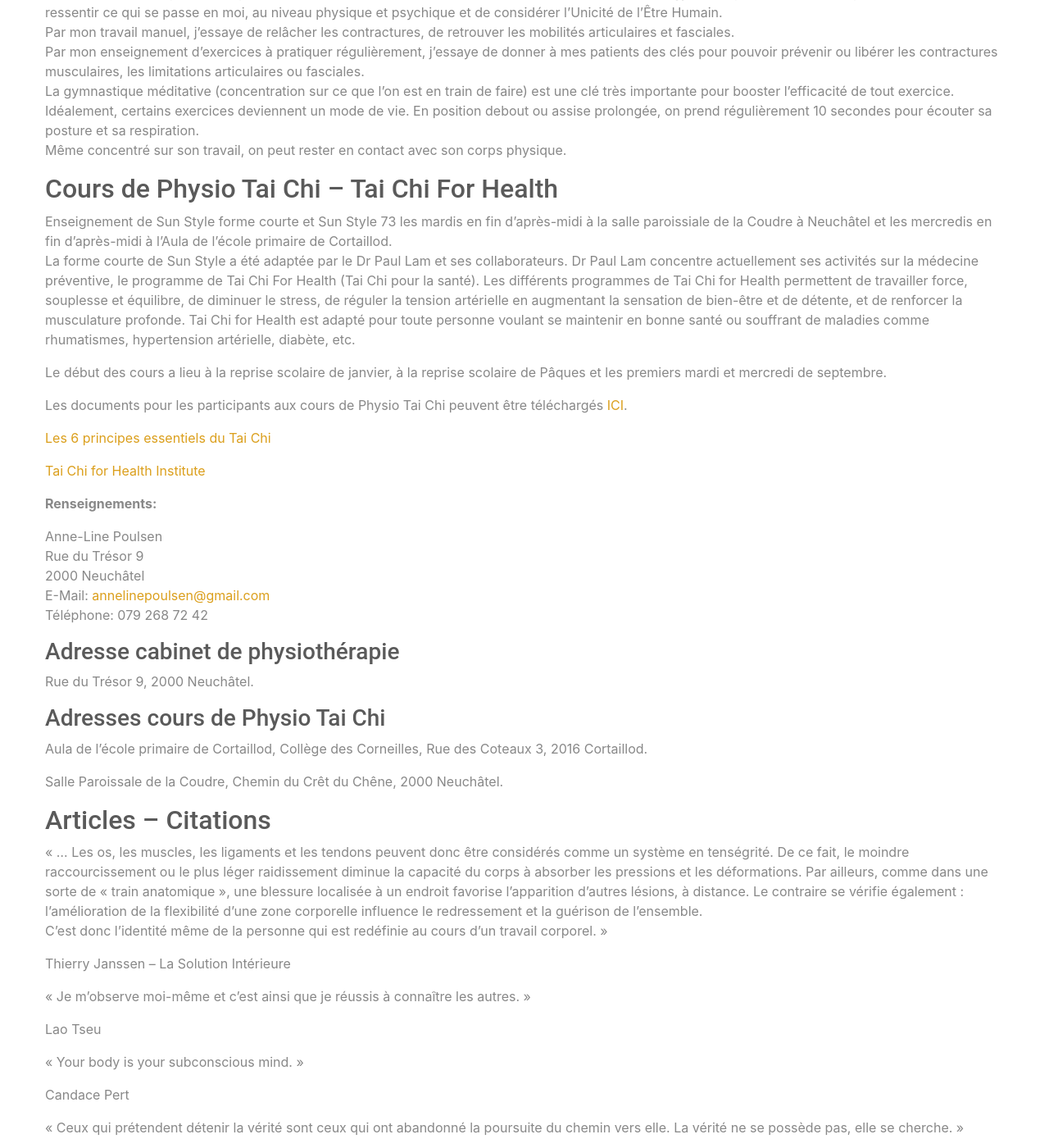
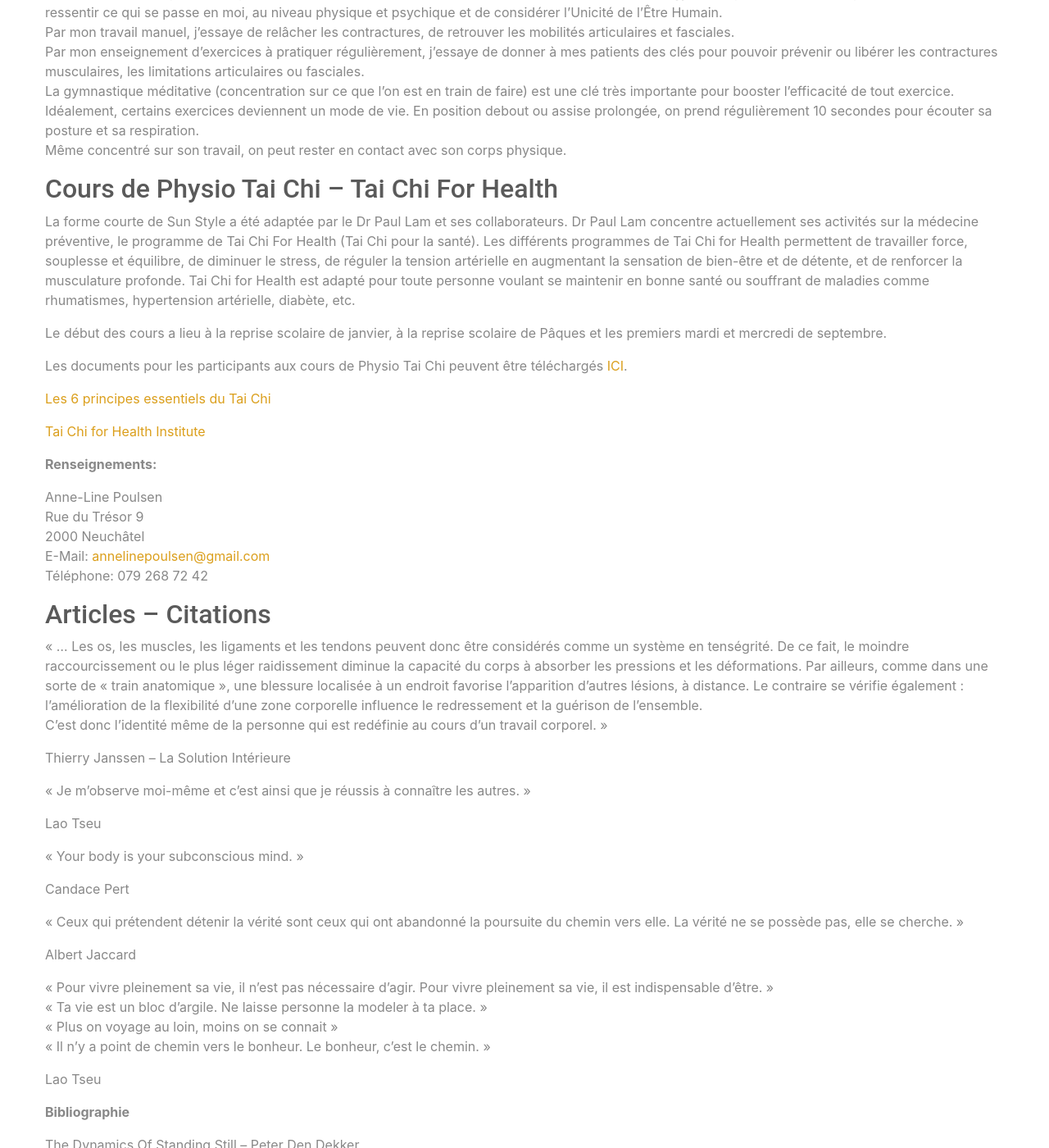
Before and after one commit to tresor9/tresor9, a Jekyll site: the page built from people/poulsen.md, in a window 1280 px wide and 1400 px high, scrolled down 1496 px. Shown: the whole window at 82% size. Built offline with Jekyll 4.4.1, drawn with Linux system fonts in a browser that asks for light colours.

Commit message:
Improved text

```diff
--- a/people/poulsen.md
+++ b/people/poulsen.md
@@ -60,7 +60,6 @@ Même concentré sur son travail, on peut rester en contact avec son corps physi
 
 ## Cours de Physio Tai Chi – Tai Chi For Health
 
-Enseignement de Sun Style forme courte et Sun Style 73 les mardis en fin d’après-midi à la salle paroissiale de la Coudre à Neuchâtel et les mercredis en fin d’après-midi à l’Aula de l’école primaire de Cortaillod.<br>
 La forme courte de Sun Style a été adaptée par le Dr Paul Lam et ses collaborateurs. Dr Paul Lam concentre actuellement ses activités sur la médecine préventive, le programme de Tai Chi For Health (Tai Chi pour la santé). Les différents programmes de Tai Chi for Health permettent de travailler force, souplesse et équilibre, de diminuer le stress, de réguler la tension artérielle en augmentant la sensation de bien-être et de détente, et de renforcer la musculature profonde. Tai Chi for Health est adapté pour toute personne voulant se maintenir en bonne santé ou souffrant de maladies comme rhumatismes, hypertension artérielle, diabète, etc.
 
 Le début des cours a lieu à la reprise scolaire de janvier, à la reprise scolaire de Pâques et les premiers mardi et mercredi de septembre.
@@ -81,16 +80,6 @@ address2="2000 Neuchâtel"
 email="annelinepoulsen@gmail.com"
 phone="079 268 72 42"
 %}
-
-### Adresse cabinet de physiothérapie
-
-Rue du Trésor 9, 2000 Neuchâtel.
-
-### Adresses cours de Physio Tai Chi
-
-Aula de l’école primaire de Cortaillod, Collège des Corneilles, Rue des Coteaux 3, 2016 Cortaillod.
-
-Salle Paroissale de la Coudre, Chemin du Crêt du Chêne, 2000 Neuchâtel.
 
 ## Articles – Citations
 
```
Also changed, not shown: 2 other files.
